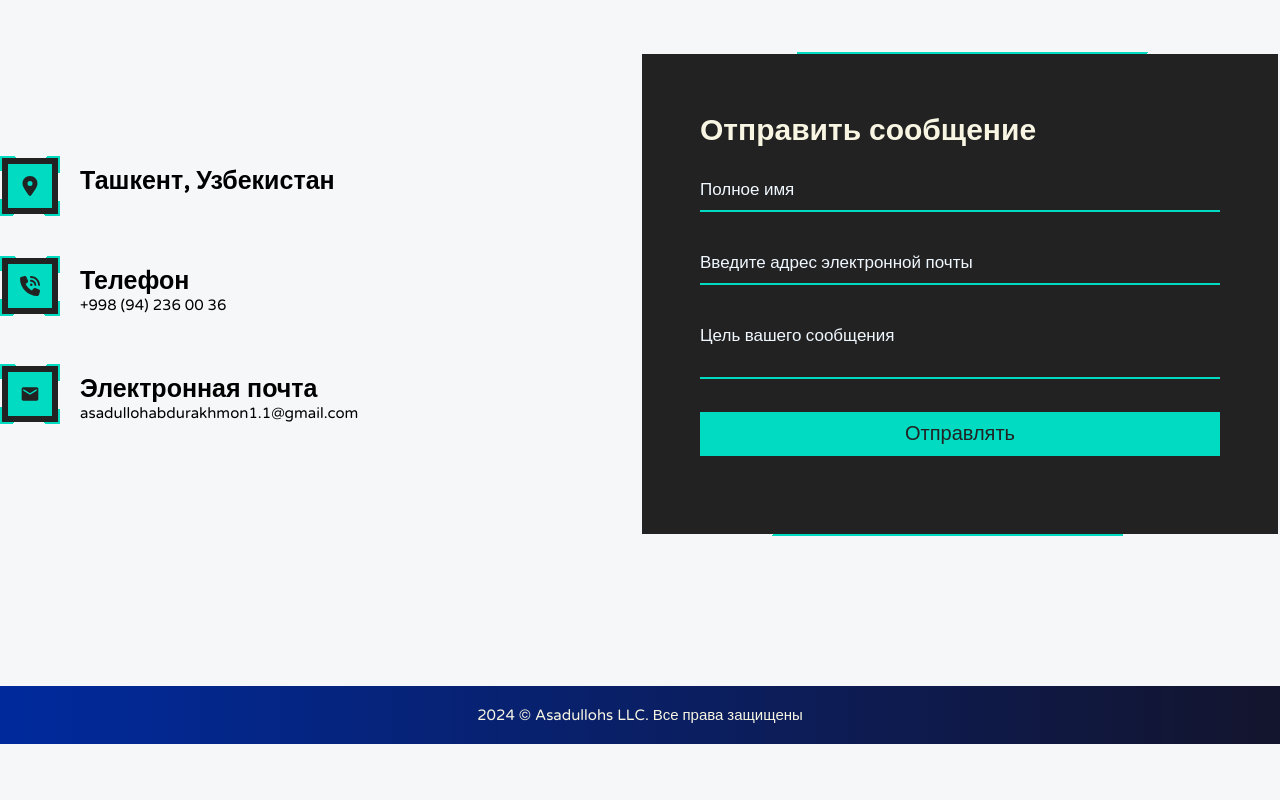
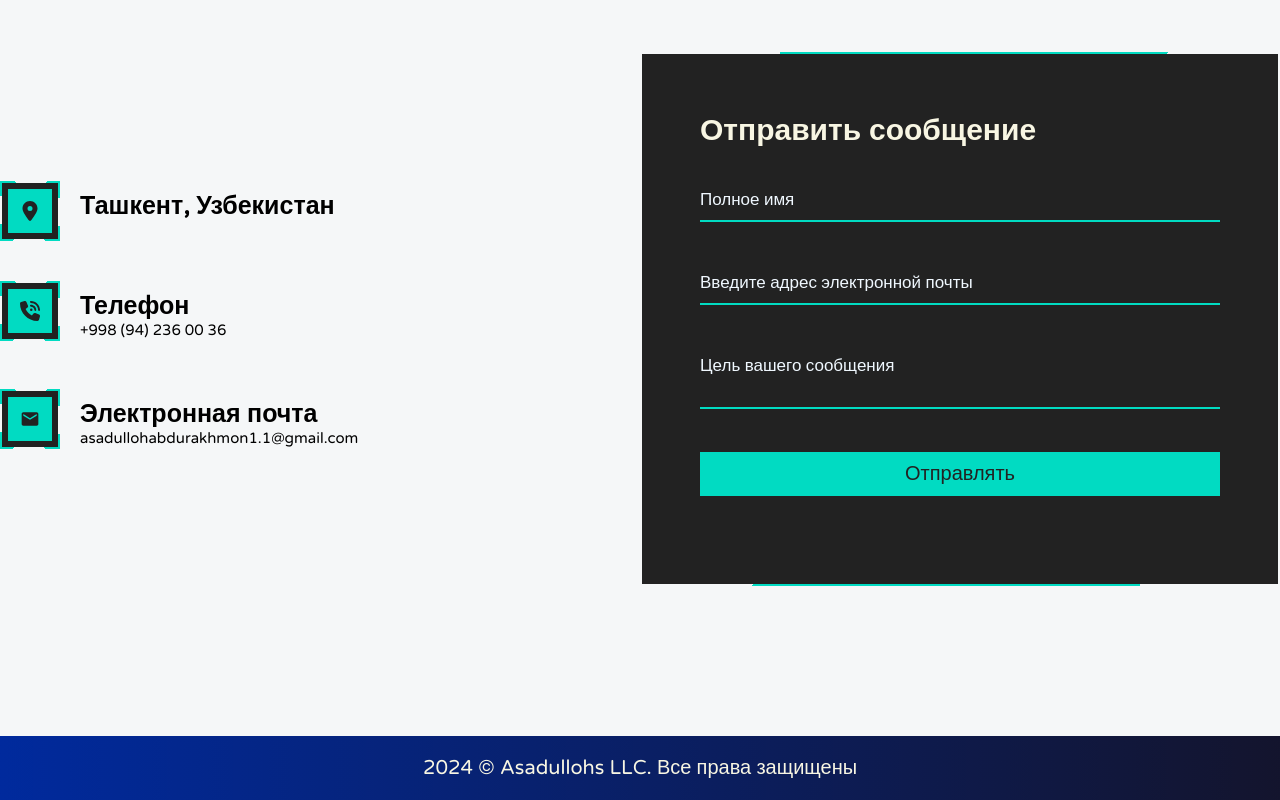
Before and after one commit to HumbleBoyy/Asadullohs, a React (Vite) app: page / in a window 1280 px wide. Shown: the part 2455-3255 px from the top of the page. Before the commit the page ends 3199 px from the top, so only its background shows below. Built offline with nearby package versions, Linux system fonts and the light colour scheme; no server answers; the database is empty.

Commit message:
EmailJs successfully implemented

```diff
--- a/package.json
+++ b/package.json
@@ -11,10 +11,12 @@
   },
   "dependencies": {
     "@chakra-ui/react": "^2.8.2",
+    "@emailjs/browser": "^4.4.1",
     "@emotion/react": "^11.13.3",
     "@emotion/styled": "^11.13.0",
     "@mui/material": "^6.1.0",
     "@mui/styled-engine-sc": "^6.1.0",
+    "emailjs-com": "^3.2.0",
     "firebase": "^10.13.2",
     "framer-motion": "^11.5.4",
     "i18next": "^23.15.1",
@@ -27,6 +29,7 @@
     "react-i18next": "^15.0.2",
     "react-icons": "^5.3.0",
     "react-slick": "^0.30.2",
+    "react-toastify": "^10.0.5",
     "slick-carousel": "^1.8.1",
     "styled-components": "^6.1.13"
   },
--- a/src/Components/Contact/Contact.jsx
+++ b/src/Components/Contact/Contact.jsx
@@ -2,8 +2,28 @@ import { t } from "i18next"
 import "./contact.css"
 import { FaLocationDot, FaPhoneVolume, FaTelegram } from "react-icons/fa6"
 import { MdEmail } from "react-icons/md";
+import { useRef } from "react";
+import emailjs from '@emailjs/browser';
 
 const Contact = () => {
+  const form = useRef();
+
+  const sendEmail = (e) => {
+    e.preventDefault();
+
+    emailjs
+      .sendForm('service_9qsa0fj', 'template_rg9407f', form.current, {
+        publicKey: 'WFd4uApw-NfbcRmHE',
+      })
+      .then(
+        () => {
+          alert('SUCCESS!');
+        },
+        (error) => {
+          console.log('FAILED...', error.text);
+        },
+      );
+  };
   return (
     <>
        <section className='contact' id='contact'>
@@ -38,18 +58,18 @@ const Contact = () => {
                 </div>
 
                 <div className="contact_form">
-                    <form className="inputs_wrapper">
+                    <form className="inputs_wrapper" ref={form} onSubmit={sendEmail}>
                         <h2 className="form_title">{t("Contact.SendAMessage")}</h2>
                         <div className="inputBox">
-                            <input type="text" required="required" className="form_input"/>
+                            <input type="text" required="required" name="user_name" className="form_input"/>
                             <span className="form_span">{t("Contact.name")}</span>
                         </div>
                         <div className="inputBox">
-                            <input type="text" required="required" className="form_input email"/>
+                            <input type="text" required="required" name="user_email" className="form_input email"/>
                             <span className="form_span">{t("Contact.userEmail")}</span>
                         </div>
                         <div className="inputBox">
-                            <textarea required="required"  className="form_input"/>
+                            <textarea required="required" name="message" className="form_input"/>
                             <span className="form_span">{t("Contact.message")}</span>
                         </div>
                         <div className="inputBox">
--- a/src/Components/Contact/contact.css
+++ b/src/Components/Contact/contact.css
@@ -1,5 +1,5 @@
 .contact{
-    height: auto;
+    height: a;
     background: var( --background-color);
     padding: 10rem 0rem;
 }
@@ -145,7 +145,7 @@
 .inputBox{
     position: relative;
     width: 100%;
-    margin: 2rem 0rem;
+    margin: 3rem 0rem;
 }
 
 .inputBox .form_input{
--- a/src/Components/Footer/footer.css
+++ b/src/Components/Footer/footer.css
@@ -10,6 +10,6 @@
     align-items: center;
 }
 .footer_text{
-    font-size: 1.5rem;
+    font-size: 2rem;
     color: var(--home_links-color);
 }
```
Also changed, not shown: 1 other file (tests, documents, lock files or other folders).
